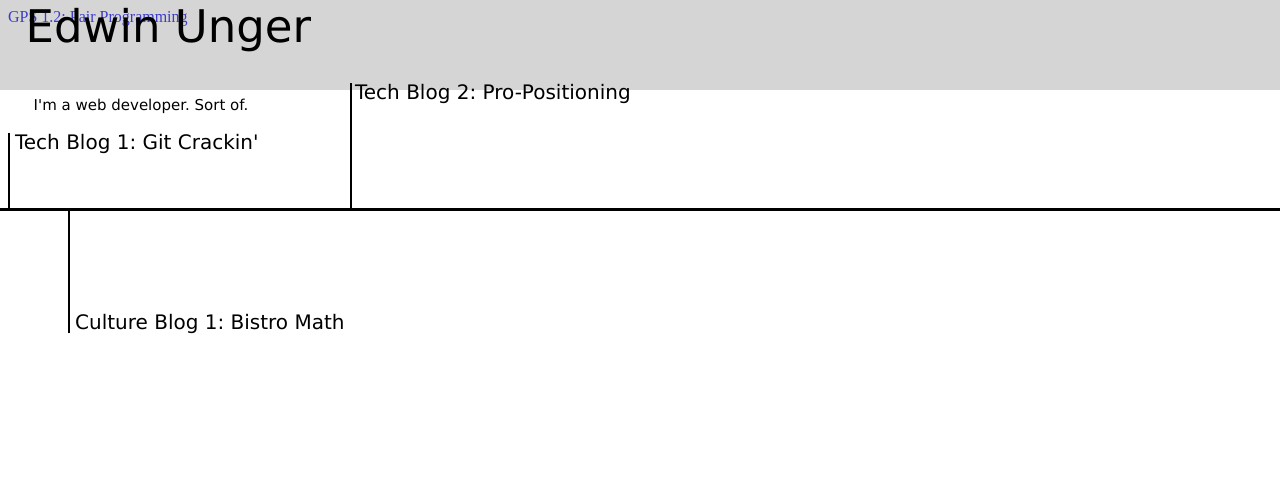
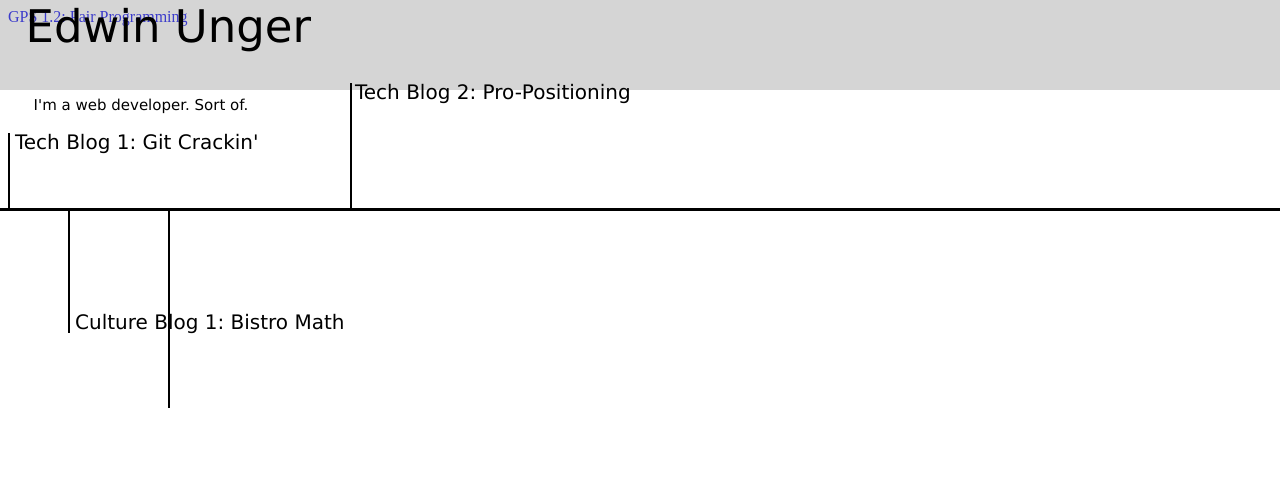
Before and after one commit to edwinunger/edwinunger.github.io, a Jekyll site: the page blog.html, which Jekyll copies as it is, in a window 1280 px wide. Shown: the top 497 px of the page. Built offline with Jekyll 4.4.1, drawn with Linux system fonts in a browser that asks for light colours.

Commit message:
timeline fix

```diff
--- a/stylesheets/default.css
+++ b/stylesheets/default.css
@@ -171,6 +171,15 @@ a {
   position: absolute;
   text-decoration: none;}
 
-.line4
+.line4 {
+  height: 200px;
+  width: 2px;
+  background-color: #000000;
+  border: none;
+  position: fixed;
+  margin-top: 200px;
+  margin-left: 160px;
+  margin-right: 0px;
+}
 
 .line5
```
